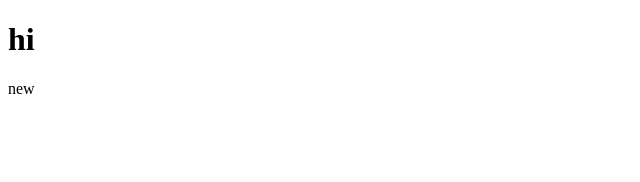
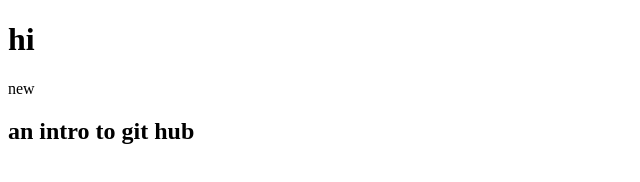
Before and after one commit to Kashaf-Shahraaz/Git-intro, a plain HTML site: page index.html in a window 1280 px wide. Shown: the whole page, without its empty margins (0-640 px from the left). Drawn offline with Linux system fonts and the light colour scheme.

Commit message:
try github

```diff
--- a/index.html
+++ b/index.html
@@ -8,5 +8,6 @@
 <body>
     <h1>hi</h1>
     <p>new</p>
+    <h2>an intro to git hub</h2>
 </body>
 </html>
```
